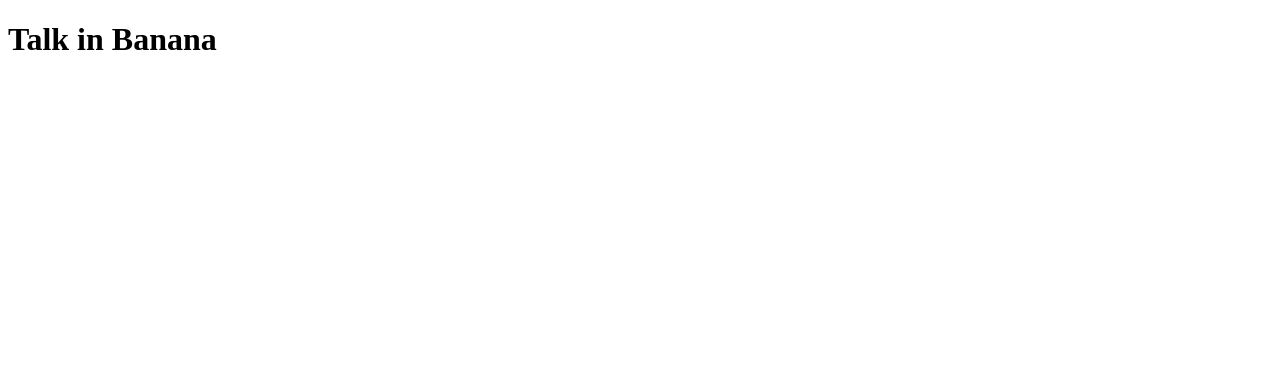
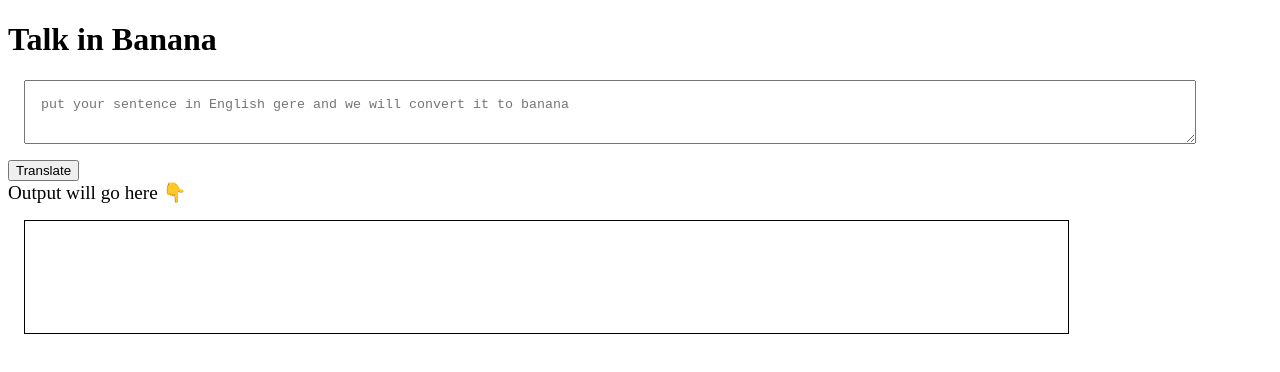
Before and after one commit to MehulKChaudhari/Banana-talk, a plain HTML site: page index.html in a window 1280 px wide. Drawn offline with Linux system fonts and the light colour scheme.

Commit message:
Input and ouput

```diff
--- /dev/null
+++ b/app.js
@@ -0,0 +1,8 @@
+ var btnTranslate = document.querySelector("#btn-translate");
+ var txtInput = document.querySelector("#txt-input");
+ var outputDiv = document.querySelector("#output");
+
+ function clickHandler() {
+    outputDiv.innerText = "Hey " + txtInput.value;
+ };
+btnTranslate.addEventListener("click", clickHandler)
--- a/index.html
+++ b/index.html
@@ -4,8 +4,31 @@
     <meta charset="UTF-8">
     <meta name="viewport" content="width=device-width, initial-scale=1.0">
     <title>Banana Talk </title>
+    <style>
+        textarea{
+            width: 90%;
+            display: block;
+            margin:1rem;
+            padding: 1rem;
+        }
+        #output{
+            border: 1px solid black;
+            height: 10vh;
+            width: 80%;
+            margin: 1rem;
+            padding: 1rem;
+        }
+    </style>
+
 </head>
 <body>
     <h1> Talk in Banana</h1>
+    <textarea id="txt-input" placeholder="put your sentence in English gere and we will convert it to banana"></textarea>
+    <button id="btn-translate"> Translate </button>
+    <div style="font-size: larger;">Output will go here 👇</div>
+    <div id="output"></div>
+
+
+    <script src="app.js" type="text/javascript"></script>
 </body>
 </html>
```
